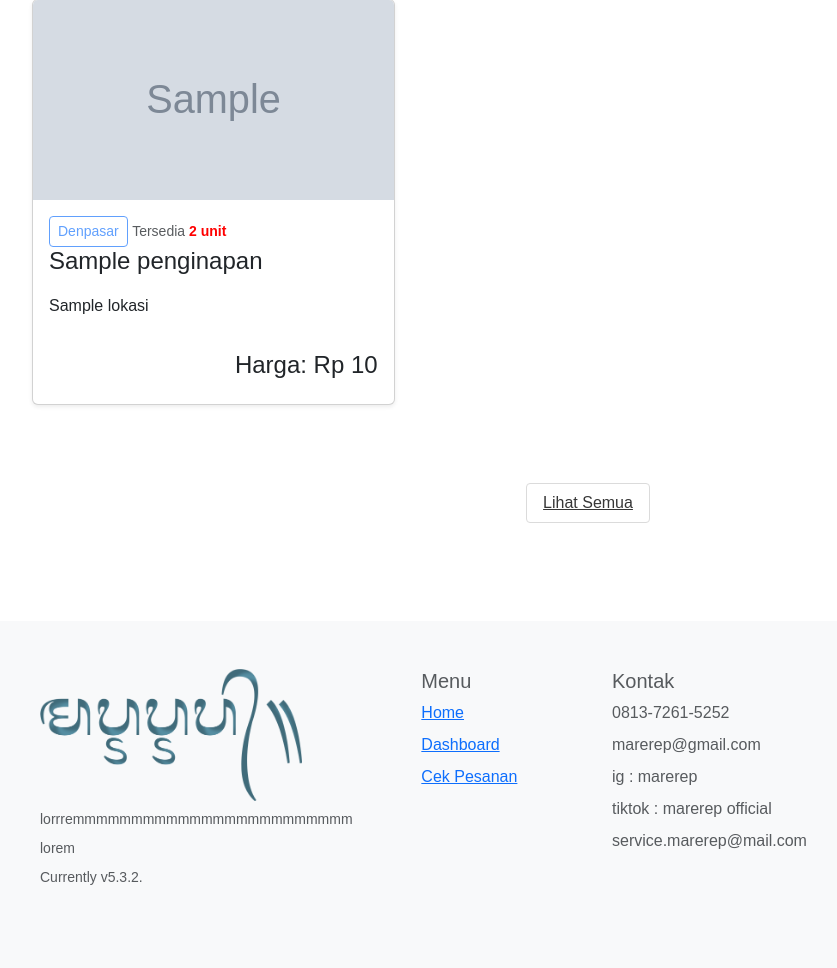
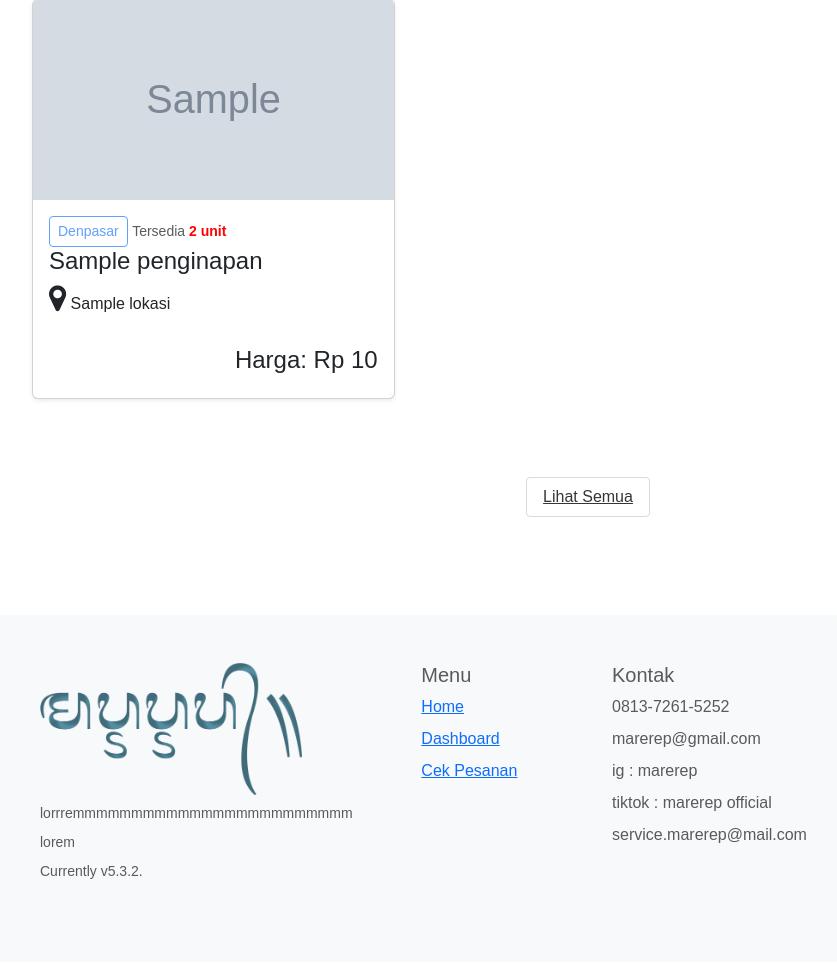
Before and after one commit to Dekguss/Final-Project, a Flask app: page / in a window 1280 px wide. Shown: the part 1210-2178 px from the top of the page, without its empty margins (40-877 px from the left). After the commit the page ends 2089 px from the top, so only its background shows below. Run offline with Flask 3, Linux system fonts and the light colour scheme; grey boxes marked "Sample" are stand-in pictures; a database or web service that is not in the repository returns one stand-in record (values such as "Sample title"); some libraries are stand-ins or nearby versions.

Commit message:
Link icon

```diff
--- a/templates/dasboard_admin.html
+++ b/templates/dasboard_admin.html
@@ -29,6 +29,8 @@
         integrity="sha256-JlqSTELeR4TLqP0OG9dxM7yDPqX1ox/HfgiSLBj8+kM=" crossorigin="anonymous"></script>
     <script src="https://ajax.googleapis.com/ajax/libs/jquery/3.4.1/jquery.min.js"></script>
     <script src="https://cdnjs.cloudflare.com/ajax/libs/jquery-cookie/1.4.1/jquery.cookie.js"></script>
+
+    <link rel="stylesheet" href="https://cdnjs.cloudflare.com/ajax/libs/font-awesome/4.7.0/css/font-awesome.min.css">
 
 
     <style>
--- a/templates/index.html
+++ b/templates/index.html
@@ -26,6 +26,8 @@
 
     <!-- Link jQuery Cookie -->
     <script src="https://cdnjs.cloudflare.com/ajax/libs/jquery-cookie/1.4.1/jquery.cookie.js"></script>
+
+    <link rel="stylesheet" href="https://cdnjs.cloudflare.com/ajax/libs/font-awesome/4.7.0/css/font-awesome.min.css">
 
 
     <style>
```
